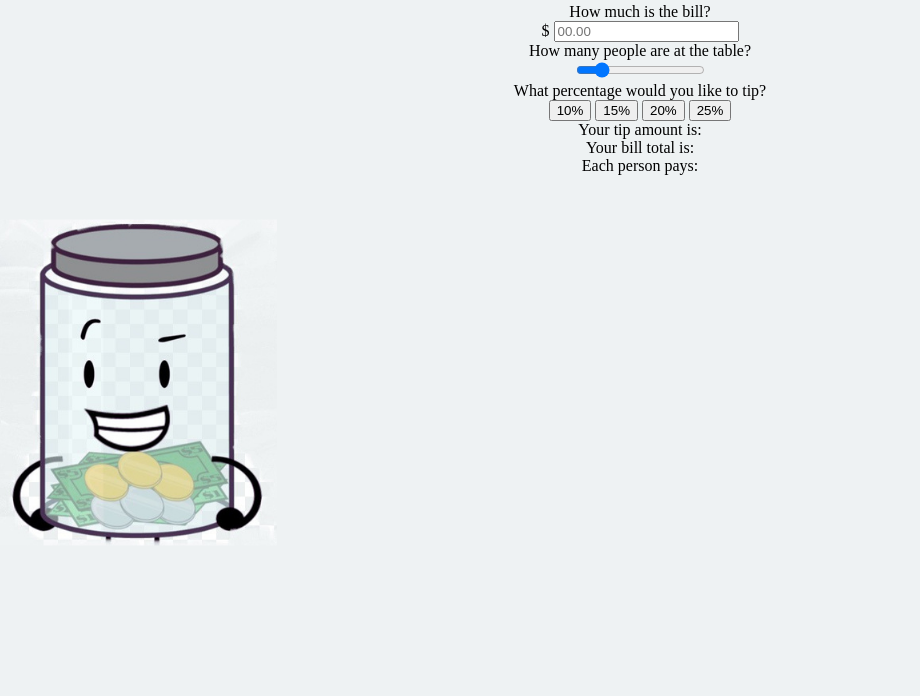
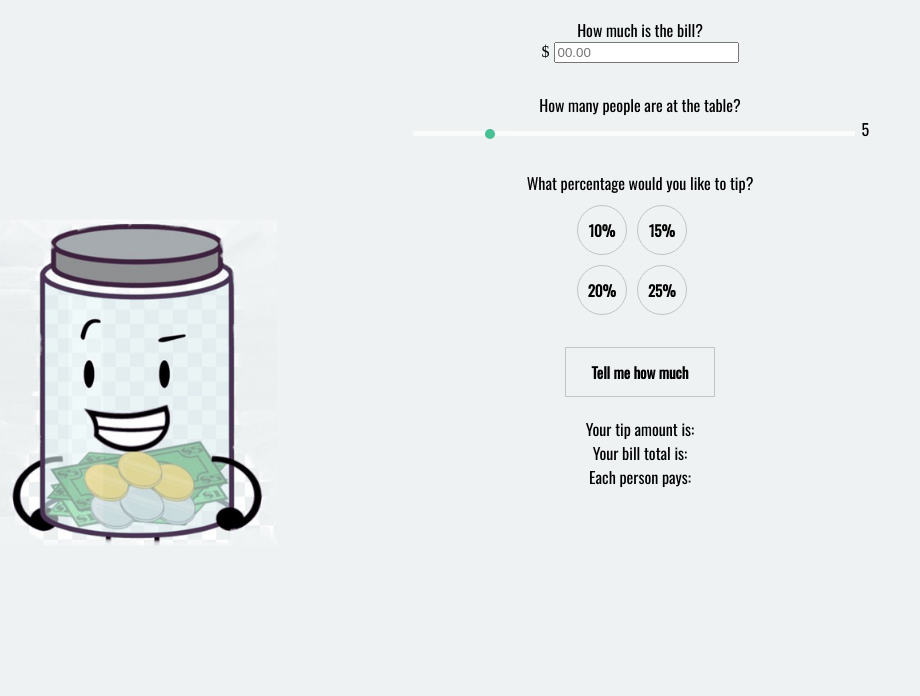
Before and after one commit to SOyeniyi801/tipCalculator, a plain HTML site: page index.html in a window 1280 px wide. Shown: the part 104-800 px from the top of the page, without its empty margins (0-920 px from the left). Drawn offline with nearby package versions, Linux system fonts and the light colour scheme.

Commit message:
layout updated, js on slider

```diff
--- a/index.html
+++ b/index.html
@@ -5,23 +5,30 @@
     <meta http-equiv="X-UA-Compatible" content="IE=edge">
     <meta name="viewport" content="width=device-width, initial-scale=1.0">
     <link rel="stylesheet" href="main.css">
+    <link rel="preconnect" href="https://fonts.googleapis.com">
+<link rel="preconnect" href="https://fonts.gstatic.com" crossorigin>
+<link href="https://fonts.googleapis.com/css2?family=Anton&family=Oswald&display=swap" rel="stylesheet">
     <title>How much you tryna tip?</title>
 </head>
 <body>
     <h2>How much you tryna tip?</h2>
-    <h4>a tip calculator when you don't know how much to tip</h4>
+    <h4 class="font">a tip calculator when you don't know how much to tip</h4>
 
-    <label for="billAmount">How much is the bill?</label><br><span>$</span>
-  <input type="text" id="billAmount" name="billAmount" placeholder="00.00"><br>
-
-  <span>How many people are at the table?</span>
+    <label for="billAmount" class="font">How much is the bill?</label><br><span>$</span>
+  <input type="text" id="initialBillAmount" name="billAmount" placeholder="00.00"><br>
+<div class="peopleCount">
+    <span class="font">How many people are at the table?</span>
     <div class="slidecontainer">
       <input type="range" min="1" max="25" value="5" class="slider" id="slideRange">
+      <span id="totalPeople" class="font"></span>
+    </div>
 </div>
 
+
 <div class='percentageContainer'>
-    <span>What percentage would you like to tip?</span>
-    <div class="percentageButtons">
+    <span class="font">What percentage would you like to tip?</span>
+    <div class='movePercents'>
+        <div class="percentageButtons" id="tipPercentage">
             <button>10%</button>
             <button>15%</button>
             <button>20%</button>
@@ -29,11 +36,15 @@
         </div>
     </div>
 
+</div>
+<div class="submitBox">
+    <button class="submitButton" >Tell me how much</button>
+</div>
 <div class="totalsOutput">
-    <span id="tipAmout">Your tip amount is:</span> <br>
-    <span id="totalBillAmount">Your bill total is:</span> <br>
+    <span id="tipAmout">Your tip amount is:</span>
+    <span id="totalBillAmount">Your bill total is:</span>
     <span id="pricePerPerson">Each person pays:</span>
 </div>
-
+  <script src="main.js"></script>
 </body>
 </html>
--- a/main.css
+++ b/main.css
@@ -3,7 +3,97 @@ body{
     background-image: url('images/backgroundImage.png');
 }
 
-/* .percentageButtons{
+h2{
+    font-family: 'Anton', sans-serif;
+}
+.font{
+    font-family: 'Oswald', sans-serif;
+}
+.peopleCount{
+    margin-top: 30px;
+}
+
+.percentageContainer{
+    margin-top: 30px;
+}
+.percentageButtons{
+    display: grid;
+    grid-template-columns: repeat(2, 1fr);
+    position: absolute;
+    border-radius: 5px;
+    grid-row-gap: 10px;
+    grid-column-gap: 10px;
+    margin-top: 10px;
+
+}
+.movePercents{
     display: flex;
+    margin-left: 45%;
+}
 
-} */
+button {
+    height: 50px;
+    border-radius: 100%;
+    border: 1px solid #c4c4c4;
+    background-color: transparent;
+    font-size: 15px;
+    width: 50px;
+    font-family: 'Oswald', sans-serif;
+    font-weight: bolder;
+  }
+
+  button:hover{
+    background-color: #4CAF50; /* Green */
+    color: white;
+    box-shadow: 0 12px 16px 0 rgba(0,0,0,0.24), 0 17px 50px 0 rgba(0,0,0,0.19);
+  }
+
+  .slidecontainer {
+    width: 100%;
+    display: block;
+  }
+
+  .slider {
+      -webkit-appearance: none;
+      appearance: none;
+      width: 35%;
+      height: 5px;
+      outline: none;
+      opacity: 0.7;
+      -webkit-transition: .2s;
+    transition: opacity .2s;
+  }
+  .slider:hover {
+    opacity: 1;
+  }
+
+  .slider::-webkit-slider-thumb {
+    -webkit-appearance: none; /* Override default look */
+    appearance: none;
+    width: 10px; /* Set a specific slider handle width */
+    height: 10px; /* Slider handle height */
+    background: #04AA6D; /* Green background */
+    cursor: pointer; /* Cursor on hover */
+    border-radius: 100%;
+  }
+
+  .submitBox{
+      margin-top: 12%;
+      display: flex;
+      justify-content: center;
+  }
+  .submitButton{
+    width: 150px;
+    height: 50px;
+    border-radius: 0%;
+  }
+
+
+  .totalsOutput{
+      display: flex;
+      justify-content: center;
+      align-items: center;
+      flex-direction: column;
+      font-family: 'Oswald', sans-serif;
+      padding-top: 20px;
+  }
--- /dev/null
+++ b/main.js
@@ -0,0 +1,17 @@
+let slider = document.getElementById("slideRange");
+let output = document.getElementById("totalPeople");
+output.innerHTML = slider.value;
+
+slider.oninput = function() {
+  output.innerHTML = this.value;
+}
+
+const initialBill = parseInt(document.getElementById("initialBillAmount").value);
+const numOfPeople = document.getElementById("totalPeople").value;
+const tipPercentage = document.getElementById("tipPercentage").value
+
+const tenPercent = (initialBill * 0.1)
+
+const tipTotal = (tenPercent / 2) + tenPercent
+
+const tipPerPerson = (tipTotal/ numOfPeople)
```
Lines whose indentation alone changed are shown as unchanged.
